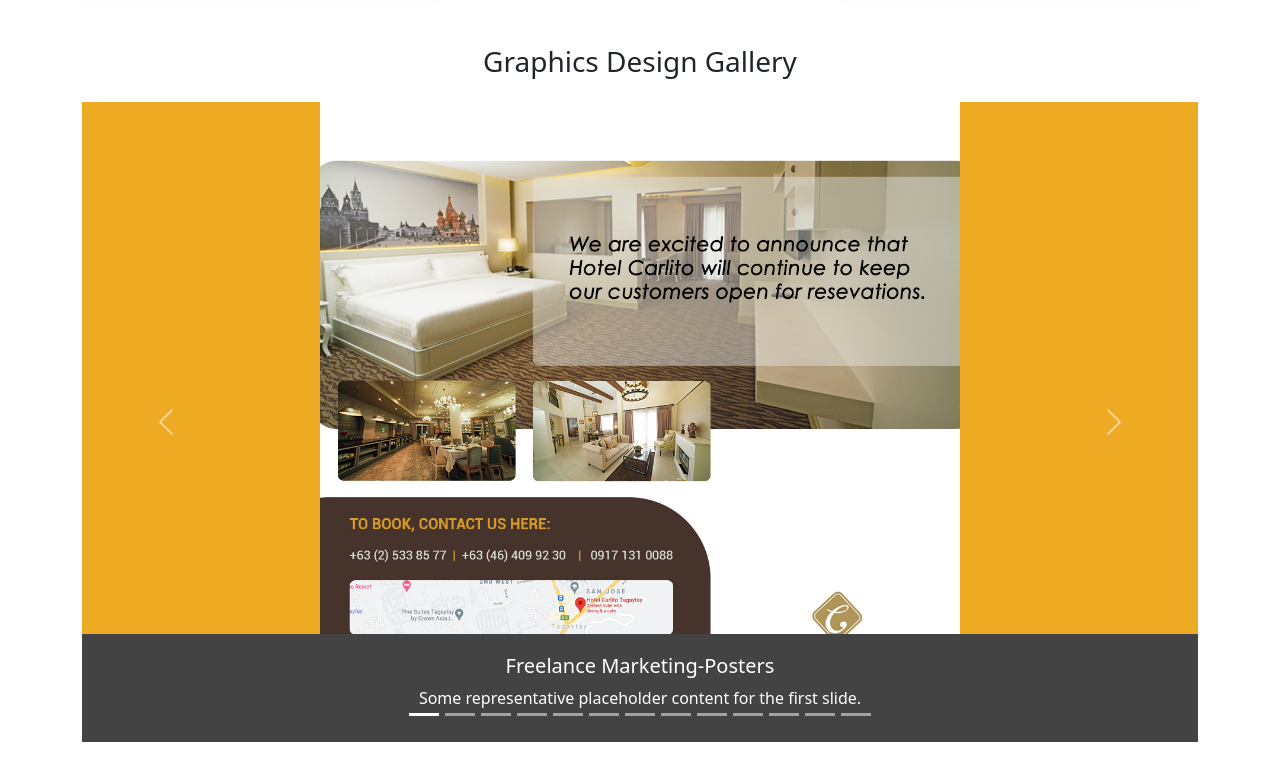
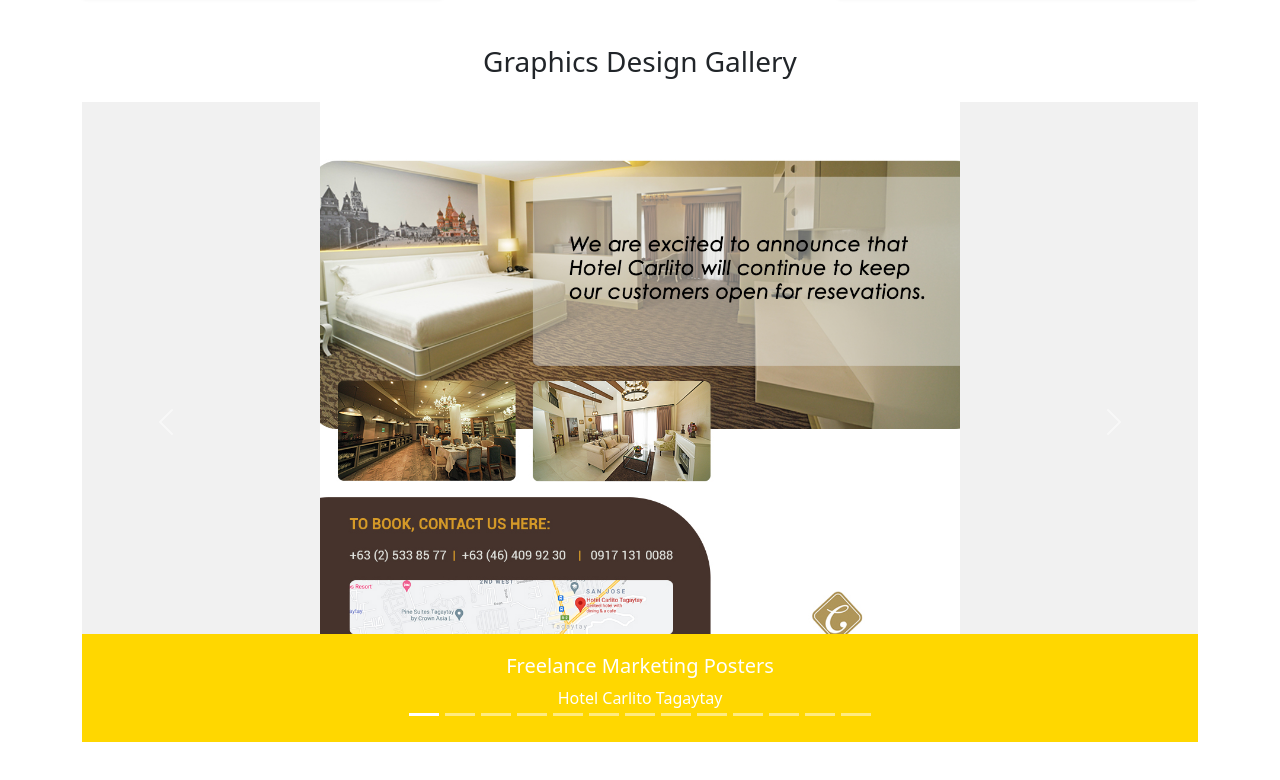
Before and after one commit to karracaye/karracaye, a plain HTML site: page index.html in a window 1280 px wide. Shown: the part 2449-3229 px from the top of the page. Drawn offline with nearby package versions, Linux system fonts and the light colour scheme.

Commit message:
update changes

```diff
--- a/index.html
+++ b/index.html
@@ -32,7 +32,7 @@
             margin: 0 auto;
         }
         .carousel-caption{
-            background: #444343;
+            background: gold;
             width: 100%;
             left: 0;
             bottom: 0;
@@ -250,7 +250,7 @@
         <section class="mb-5" >
             <div class="container">
                 <h3 class="fw-light mb-4 text-center">Graphics Design Gallery</h3>
-                <div id="carouselExampleIndicators" class="carousel slide" style="background: #EFAA24;" >
+                <div id="carouselExampleIndicators" class="carousel slide" style="background: #f1f1f1;" >
                     <div class="carousel-indicators">
                         <button type="button" data-bs-target="#carouselExampleIndicators" data-bs-slide-to="0" class="active" aria-current="true" aria-label="Slide 1"></button>
                         <button type="button" data-bs-target="#carouselExampleIndicators" data-bs-slide-to="1" aria-label="Slide 1"></button>
@@ -270,85 +270,85 @@
                         <div class="carousel-item active">
                             <img src="./marketing-posters/Design 1 Daily Announcements.jpg" class="d-block" />
                             <div class="carousel-caption d-none d-md-block">
-                                <h5>Freelance Marketing-Posters</h5>
-                                <p>Some representative placeholder content for the first slide.</p>
+                                <h5>Freelance Marketing Posters</h5>
+                                <p>Hotel Carlito Tagaytay</p>
                             </div>
                         </div>
                         <div class="carousel-item">
                             <img src="./marketing-posters/Design 2 Generic Announcements.jpg" class="d-block" />
                             <div class="carousel-caption d-none d-md-block">
-                                <h5>First slide label</h5>
-                                <p>Some representative placeholder content for the first slide.</p>
+                                <h5>Freelance Marketing Posters</h5>
+                                <p>Hotel Carlito Tagaytay</p>
                             </div>
                         </div>
                         <div class="carousel-item">
                             <img src="./marketing-posters/Design 3 003-poster-reviews-revision.jpg" class="d-block" />
                             <div class="carousel-caption d-none d-md-block">
-                                <h5>First slide label</h5>
-                                    <p>Some representative placeholder content for the first slide.</p>
+                                <h5>Freelance Marketing Posters</h5>
+                                <p>Hotel Carlito Tagaytay</p>
                             </div>
                         </div>
                         <div class="carousel-item">
                             <img src="./marketing-posters/Design 4 004-poster-promo-revision 2.jpg" class="d-block" />
                             <div class="carousel-caption d-none d-md-block">
-                                <h5>First slide label</h5>
-                                <p>Some representative placeholder content for the first slide.</p>
+                                <h5>Freelance Marketing Posters</h5>
+                                <p>Hotel Carlito Tagaytay</p>
                             </div>
                         </div>
                         <div class="carousel-item">
                             <img src="./marketing-posters/Design 5 005-poster-birthday-promo 3.jpg" class="d-block" />
                             <div class="carousel-caption d-none d-md-block">
-                                <h5>First slide label</h5>
-                                <p>Some representative placeholder content for the first slide.</p>
+                                <h5>Freelance Marketing Posters</h5>
+                                <p>Hotel Carlito Tagaytay</p>
                             </div>
                         </div>
                         <div class="carousel-item">
                             <img src="./marketing-posters/Design 6 006-poster-rainy-season 3.jpg" class="d-block" />
                             <div class="carousel-caption d-none d-md-block">
-                                <h5>First slide label</h5>
-                                <p>Some representative placeholder content for the first slide.</p>
+                                <h5>Freelance Marketing Posters</h5>
+                                <p>Hotel Carlito Tagaytay</p>
                             </div>
                         </div>
                         <div class="carousel-item">
                             <img src="./marketing-posters/Design 7 007-poster-halloween 2.jpg" class="d-block" />
                             <div class="carousel-caption d-none d-md-block">
-                                <h5>First slide label</h5>
-                                <p>Some representative placeholder content for the first slide.</p>
+                                <h5>Freelance Marketing Posters</h5>
+                                <p>Hotel Carlito Tagaytay</p>
                             </div>
                         </div>
                         <div class="carousel-item">
                             <img src="./marketing-posters/Design 8 (Christmas) .jpg" class="d-block" />
                             <div class="carousel-caption d-none d-md-block">
-                                <h5>First slide label</h5>
-                                <p>Some representative placeholder content for the first slide.</p>
+                                <h5>Freelance Marketing Posters</h5>
+                                <p>Hotel Carlito Tagaytay</p>
                             </div>
                         </div>
                         <div class="carousel-item">
                             <img src="./marketing-posters/Design 9 009-poster-new-year.jpg" class="d-block" />
                             <div class="carousel-caption d-none d-md-block">
-                                <h5>First slide label</h5>
-                                <p>Some representative placeholder content for the first slide.</p>
+                                <h5>Freelance Marketing Posters</h5>
+                                <p>Hotel Carlito Tagaytay</p>
                             </div>
                         </div>
                         <div class="carousel-item">
                             <img src="./marketing-posters/Design 10 010-poster-valentines-day.jpg" class="d-block" />
                             <div class="carousel-caption d-none d-md-block">
-                                <h5>First slide label</h5>
-                                <p>Some representative placeholder content for the first slide.</p>
+                                <h5>Freelance Marketing Posters</h5>
+                                <p>Hotel Carlito Tagaytay</p>
                             </div>
                         </div>
                         <div class="carousel-item">
                             <img src="./marketing-posters/Design 11 011-poster-summer.jpg" class="d-block" />
                             <div class="carousel-caption d-none d-md-block">
-                                <h5>First slide label</h5>
-                                <p>Some representative placeholder content for the first slide.</p>
+                                <h5>Freelance Marketing Posters</h5>
+                                <p>Hotel Carlito Tagaytay</p>
                             </div>
                         </div>
                         <div class="carousel-item">
                             <img src="./marketing-posters/Design 12 012-poster-holyweek.jpg" class="d-block" />
                             <div class="carousel-caption d-none d-md-block">
-                                <h5>First slide label</h5>
-                                <p>Some representative placeholder content for the first slide.</p>
+                                <h5>Freelance Marketing Posters</h5>
+                                <p>Hotel Carlito Tagaytay</p>
                             </div>
                         </div>
                     </div>
```
